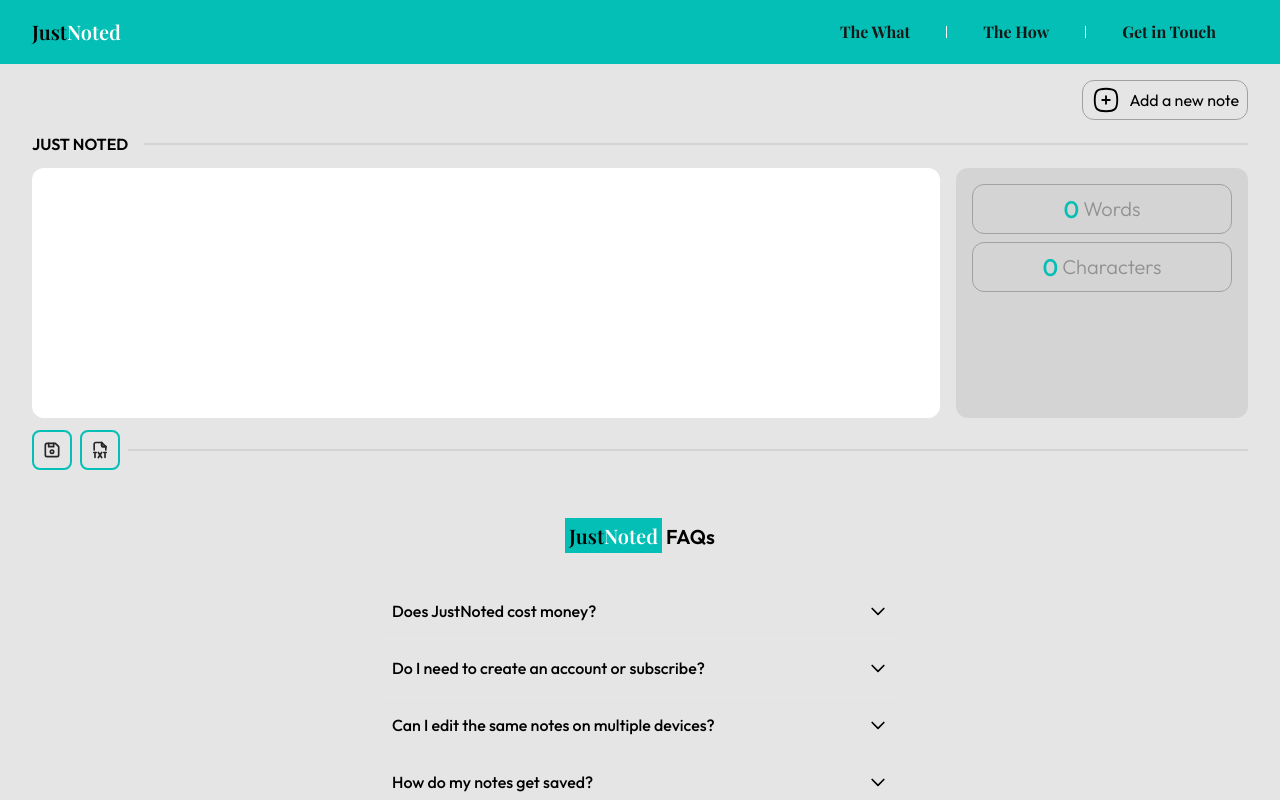
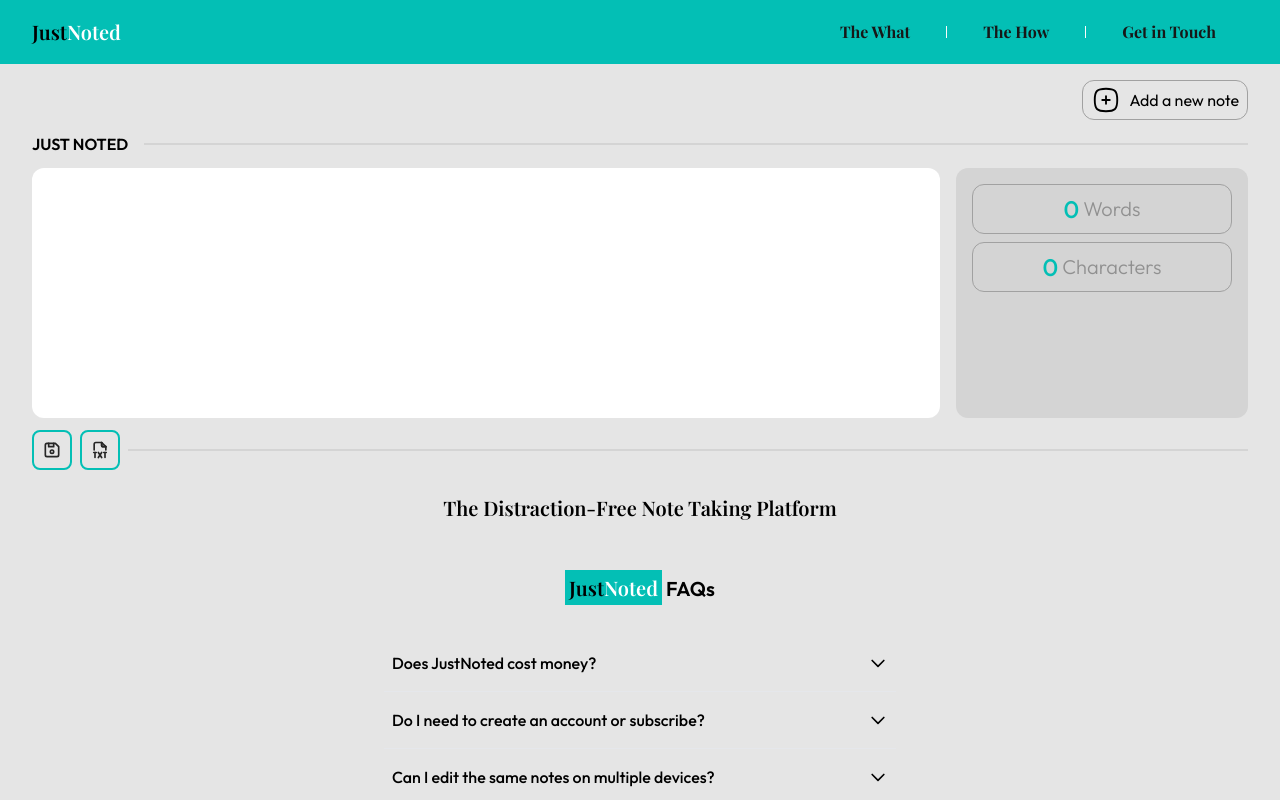
Before and after one commit to MadStoneDev/just-noted, a Next.js app: page / in a window 1280 px wide. Shown: the top 800 px of the page. Built offline with nearby package versions, Linux system fonts and the light colour scheme; no server answers; the database is empty.

Commit message:
added h1 on home

```diff
--- a/src/app/page.tsx
+++ b/src/app/page.tsx
@@ -12,6 +12,11 @@
     <>
       <JustNotes />
 
+      <h1
+        className={`px-3 md:px-0 mt-6 mx-auto max-w-60 md:max-w-full font-secondary text-xl font-semibold text-center`}
+      >
+        The Distraction-Free Note Taking Platform
+      </h1>
       <FaqBlock />
     </>
   );
```
